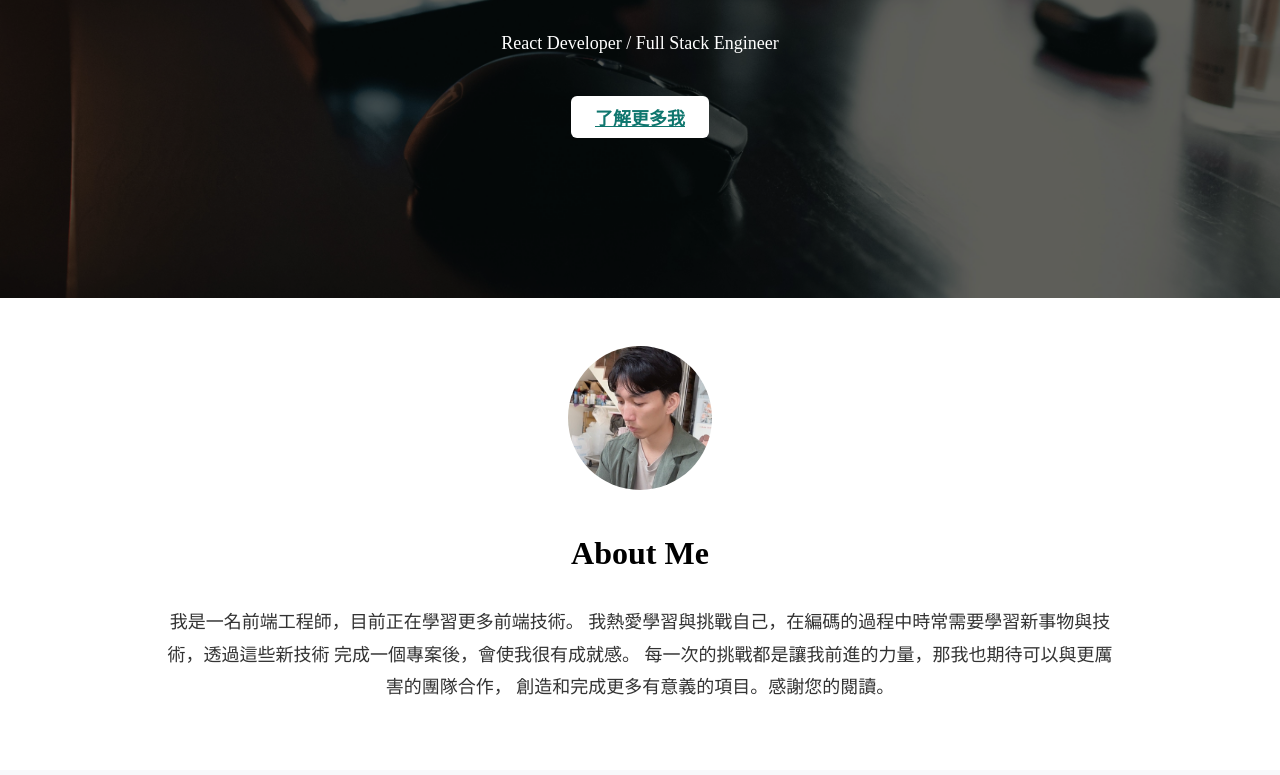
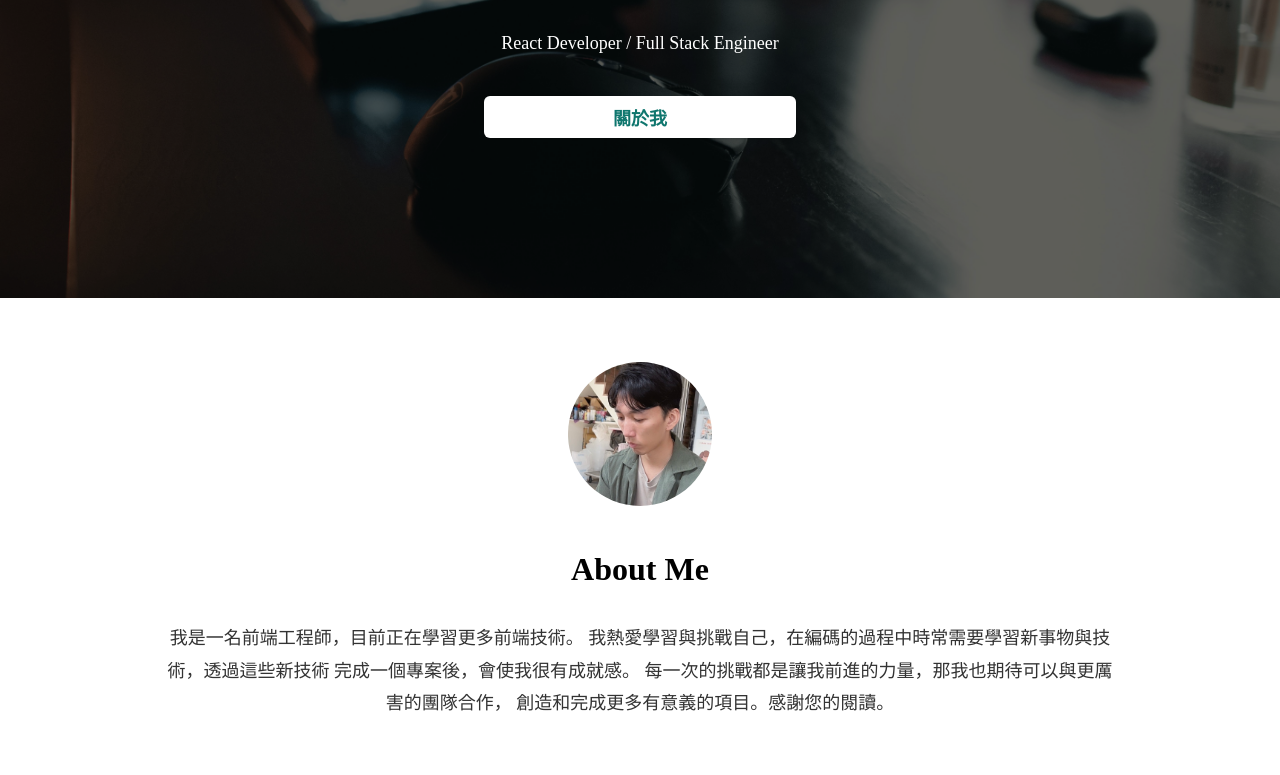
Before and after one commit to tinong279/personal_website, a React (Vite) app in the folder my-react-app/: page / in a window 1280 px wide. Shown: the part 325-1100 px from the top of the page. Built offline with nearby package versions, Linux system fonts and the light colour scheme.

Commit message:
改關於我

```diff
--- a/my-react-app/src/components/AboutMe.module.css
+++ b/my-react-app/src/components/AboutMe.module.css
@@ -5,7 +5,7 @@
   text-align: center;
   max-width: 800px;
   margin: 0 auto;
-  padding: 3rem 1rem;
+  padding: 4rem 1rem;
 }
 
 .profileImage {
--- a/my-react-app/src/components/HeroSection.jsx
+++ b/my-react-app/src/components/HeroSection.jsx
@@ -16,7 +16,7 @@ const HeroSection = () => {
           React Developer / Full Stack Engineer
         </p>
         <a href="#about" className={styles.button}>
-          了解更多我
+          關於我
         </a>
       </div>
     </section>
--- a/my-react-app/src/components/HeroSection.module.css
+++ b/my-react-app/src/components/HeroSection.module.css
@@ -55,6 +55,8 @@
   font-weight: 600;
   border-radius: 0.375rem;
   transition: background-color 0.2s ease;
+  text-decoration: none;
+  width: 60%;
 }
 
 .button:hover {
```
